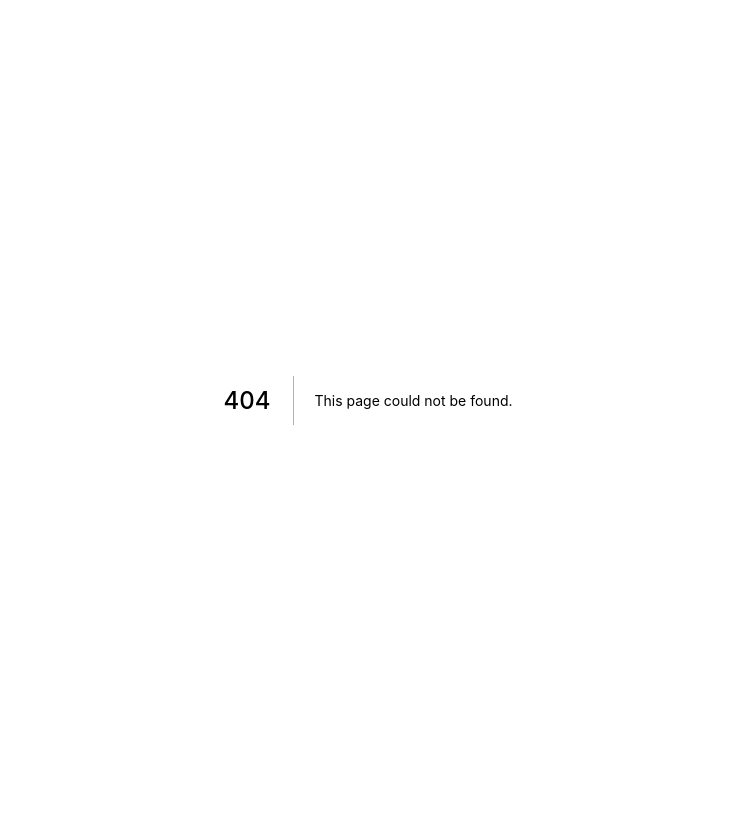
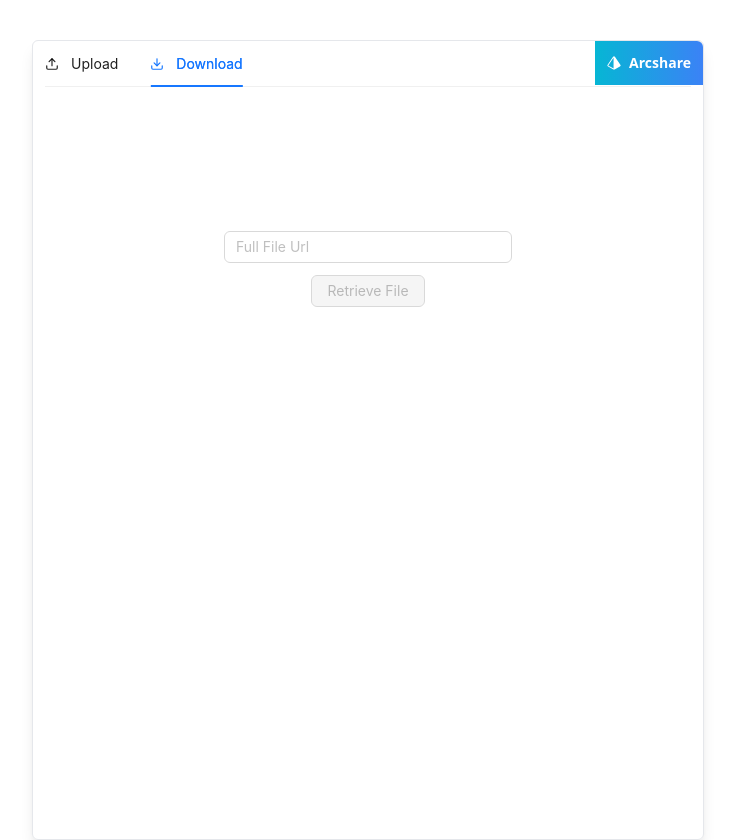
Before and after one commit to therealrinku/roboshare, a Next.js app: page /download in a window 1280 px wide. Before the commit this address had no page. Shown: the whole page, without its empty margins (272-1007 px from the left). Before the commit the page ends 800 px from the top, so only its background shows below. Built offline with nearby package versions, Linux system fonts and the light colour scheme.

Commit message:
UI upgrade

```diff
--- /dev/null
+++ b/components/Layout.tsx
@@ -0,0 +1,60 @@
+import { Avatar, Tabs } from "antd";
+import Link from "next/link";
+import { useRouter } from "next/router";
+import { Fragment } from "react";
+import { FiCreditCard, FiDownload, FiHome, FiUpload } from "react-icons/fi";
+import { IoPrism } from "react-icons/io5";
+
+export default function Layout({ children }: { children: React.ReactChild }) {
+  const router = useRouter();
+
+  const TabItems = [
+    {
+      name: "Upload",
+      icon: <FiUpload />,
+      link: "/",
+    },
+    {
+      name: "Download",
+      icon: <FiDownload />,
+      link: "/download",
+    },
+  ];
+
+  const activeTab = router.pathname === "/" ? "Upload" : "Download";
+  return (
+    <Fragment>
+      <div className="md:mt-10 h-screen mx-auto shadow-lg md:border md:border-black-500 rounded-md w-full max-w-2xl">
+        <div className="relative px-3 sticky top-0">
+          <Tabs
+            items={TabItems.map((item) => {
+              return {
+                label: (
+                  <Link href={item.link}>
+                    <span className="flex items-center gap-3">
+                      {item.icon} {item.name}
+                    </span>
+                  </Link>
+                ),
+                key: item.name,
+              };
+            })}
+            onChange={(e) => {
+              if (e === "Download") router.push("/download");
+              else router.push("/");
+            }}
+            activeKey={activeTab}
+          />
+
+          <Link passHref href="https://arcshare.vercel.app">
+            <a className="rounded-tr-md py-3 px-3 text-white bg-gradient-to-r from-cyan-500 to-blue-500 hover:bg-gradient-to-l text-sm font-bold absolute right-0 top-0 flex items-center gap-2">
+              {" "}
+              <IoPrism /> Arcshare
+            </a>
+          </Link>
+        </div>
+        {children}
+      </div>
+    </Fragment>
+  );
+}
--- a/components/Nav.tsx
+++ /dev/null
@@ -1,15 +0,0 @@
-import Link from "next/link";
-import { IoPrism } from "react-icons/io5";
-
-export default function Nav() {
-  return (
-    <div className="border-0 border-b border-dotted border-violet-500 h-16 flex py-2 flex justify-center">
-      <Link href="/" passHref>
-        <a className="flex gap-2 items-center text-lg font-bold">
-          <IoPrism />
-          <p>Arcshare</p>
-        </a>
-      </Link>
-    </div>
-  );
-}
--- a/pages/_app.tsx
+++ b/pages/_app.tsx
@@ -1,19 +1,25 @@
 import "../styles/globals.css";
 import type { AppProps } from "next/app";
 import Head from "next/head";
+import Layout from "../components/Layout";
 
 function MyApp({ Component, pageProps }: AppProps) {
   return (
     <>
       <Head>
-        <title>Arcshare</title>
-        <meta title="description" content="share files instantly with Ar3share" />
+        <title>Homepage | Arcshare</title>
+        <meta title="description" content="Share files instantly with Ar3share" />
+        <meta title="og:description" content="Share files instantly with Ar3share" />
+
         <link rel="preconnect" href="https://fonts.googleapis.com" />
         <link rel="preconnect" href="https://fonts.gstatic.com" crossOrigin="true" />
         <link href="https://fonts.googleapis.com/css2?family=Inter&display=swap" rel="stylesheet" />
-        <link rel="shortcut icon" href="https://img.icons8.com/office/2x/share.png" />
+        <link rel="shortcut icon" href="https://img.icons8.com/color/1x/prisma-orm.png" />
       </Head>
-      <Component {...pageProps} />
+
+      <Layout>
+        <Component {...pageProps} />
+      </Layout>
     </>
   );
 }
--- /dev/null
+++ b/pages/download.tsx
@@ -0,0 +1,85 @@
+import { Button, Input, Tooltip } from "antd";
+import Head from "next/head";
+import { useState } from "react";
+import { FiExternalLink, FiFile, FiMeh } from "react-icons/fi";
+
+interface Props {
+  fileData: {
+    fileLocation: string;
+    fileName: string;
+  };
+  title: any;
+  image: any;
+}
+
+export default function FileDownloadPage({ title, image }: Props) {
+  const [fileUrl, setFileUrl] = useState("");
+  const [fetching, setFetching] = useState(false);
+  const [fileData, setFileData]: any = useState();
+
+  const apiUrl = process.env.NODE_ENV === "development" ? "http://localhost:3000" : "https://arcshare.vercel.app";
+
+  const fetchFile = async () => {
+    const fileId = fileUrl.slice(fileUrl.indexOf("file/") + 5);
+    setFetching(true);
+    const data = await fetch(`${apiUrl}/api/getFile/${fileId}`).then((res) => res.json());
+    setFileData(data);
+    setFileUrl("")
+    setFetching(false);
+  };
+
+  return (
+    <div>
+      <Head>
+        <title>Download File | Arcshare</title>
+        <meta property="og:image" content={image} />
+      </Head>
+
+      {(!fileUrl || !fileData?.fileLocation) && (
+        <div className="flex flex-col min-h-60 py-32 items-center justify-start">
+          <Tooltip title="Type full url like: https://arcshare.vercel.app/file/399dj">
+            <Input
+              value={fileUrl}
+              onChange={(e) => setFileUrl(e.target.value)}
+              className="w-72 mt-0"
+              placeholder="Full File Url"
+            />
+          </Tooltip>
+          <Button
+            loading={fetching}
+            onClick={fetchFile}
+            disabled={!fileUrl.trim() || fetching}
+            className="bg-blue-500 mt-3 text-sm"
+            type="primary"
+          >
+            {fetching ? "Retrieving File" : " Retrieve File"}
+          </Button>
+        </div>
+      )}
+
+      {fileUrl && fileData && (
+        <div className="flex flex-col min-h-60 py-32 items-center justify-center">
+          {fileData?.fileLocation ? <FiFile size={50} /> : <FiMeh size={50} />}
+          <p className="text-sm mt-5">
+            {fileData?.fileLocation ? "Your file is ready." : "Whooops! File not found. Make sure url is correct."}
+          </p>
+          {fileData?.fileLocation && (
+            <a
+              className="mt-5 text-sm text-blue-500 flex items-center gap-3 text-md hover:text-blue-700 hover:cursor-pointer hover:underline"
+              target="_blank"
+              rel="noreferrer"
+              href={fileData?.fileLocation}
+              download={fileData?.fileName}
+            >
+              <FiExternalLink size={18} />
+              <p>{fileData?.fileName}</p>
+            </a>
+          )}
+          <Button type="primary" className="text-sm mt-5 bg-blue-500" onClick={() => setFileData()}>
+            Download Another File
+          </Button>
+        </div>
+      )}
+    </div>
+  );
+}
--- a/pages/file/[index].tsx
+++ b/pages/file/[index].tsx
@@ -1,38 +1,46 @@
+import { Button } from "antd";
 import Head from "next/head";
-import { FiExternalLink } from "react-icons/fi";
-import Nav from "../../components/Nav";
+import { useRouter } from "next/router";
+import { FiExternalLink, FiFile, FiMeh } from "react-icons/fi";
 
 interface Props {
   fileData: {
     fileLocation: string;
     fileName: string;
-
   };
-  title:string;
-  image:string;
 }
 
-export default function FileDownloadPage({ fileData,title,image }: Props) {
+export default function FileDownloadPage({ fileData }: Props) {
+  const router = useRouter();
   return (
-    <div >
+    <div>
       <Head>
-        <title>{title}</title>
-        <meta
-        property="og:image"
-        content={image}
-      />
+        <title>{fileData?.fileName}</title>
       </Head>
-      <Nav />
 
-      <div  className="flex flex-col min-h-60 max-w-screen-lg w-5/6 py-32 items-center justify-center border-dotted border-2 mx-auto m-5 p-5 rounded-md">
-        <p className="text-md">{fileData?.fileLocation ? "Your file is ready!!" : "Ooops! File not found! Make sure url is correct."}</p>
+      <div className="flex flex-col min-h-60 py-32 items-center justify-center ">
+        {fileData?.fileLocation ? <FiFile size={50} /> : <FiMeh size={50} />}
+
+        <p className="text-sm mt-5">
+          {fileData?.fileLocation ? "Your file is ready." : "Whooops! File not found. Make sure url is correct."}
+        </p>
 
         {fileData?.fileLocation && (
-          <a className="mt-5 text-sm text-blue-500 flex items-center gap-3 text-md hover:text-blue-700 hover:cursor-pointer hover:underline" target="_blank" rel="noreferrer" href={fileData?.fileLocation} download={fileData?.fileName}>
+          <a
+            className="mt-5 text-sm text-blue-500 flex items-center gap-3 text-md hover:text-blue-700 hover:cursor-pointer hover:underline"
+            target="_blank"
+            rel="noreferrer"
+            href={fileData?.fileLocation}
+            download={fileData?.fileName}
+          >
             <FiExternalLink size={18} />
             <p>{fileData?.fileName}</p>
           </a>
         )}
+
+        <Button type="primary" className="text-sm mt-5 bg-blue-500" onClick={() => router.push("/download")}>
+          Download Another File
+        </Button>
       </div>
     </div>
   );
@@ -40,16 +48,12 @@ export default function FileDownloadPage({ fileData,title,image }: Props) {
 
 export const getServerSideProps = async (context: any) => {
   const fileId = context.params.index;
-  const apiUrl = process.env.NODE_ENV==="development" ? 'http://localhost:3000' : 'https://arcshare.vercel.app';
+  const apiUrl = process.env.NODE_ENV === "development" ? "http://localhost:3000" : "https://arcshare.vercel.app";
   const data = await fetch(`${apiUrl}/api/getFile/${fileId}`).then((res) => res.json());
-
-  const dataa = await fetch(`https://jsonplaceholder.typicode.com/users/2`).then((res) => res.json());
 
   return {
     props: {
       fileData: data,
-      image: "https://picsum.photos/200/300",
-      title: dataa.name
     },
   };
 };
--- a/pages/index.tsx
+++ b/pages/index.tsx
@@ -10,7 +10,6 @@ import { useDropzone } from "react-dropzone";
 import { ref, getDownloadURL, uploadBytesResumable } from "firebase/storage";
 import storage from "../firebase";
 import Link from "next/link";
-import Nav from "../components/Nav";
 import { message, Progress } from "antd";
 import { FiFile } from "react-icons/fi";
 
@@ -73,13 +72,8 @@ export default function Home() {
 
   return (
     <div>
-      <Nav />
-
       {!uploadedFileId && !uploading && (
-        <div
-          {...getRootProps()}
-          className="flex flex-col min-h-60 max-w-screen-lg w-5/6 py-32 items-center  justify-center border-dotted border-2 border-violet-500 w-screen mx-auto m-5 p-5 rounded-md"
-        >
+        <div {...getRootProps()} className="flex flex-col min-h-60 max-w-screen-lg py-32 items-center  justify-center">
           <IoFolderOpenOutline size={40} className="mb-3" />
           <input {...getInputProps()} />
           <span className="text-sm flex gap-1 text-lg mt-5">
@@ -89,7 +83,7 @@ export default function Home() {
       )}
 
       {uploading && (
-        <div className="flex flex-col min-h-60 max-w-screen-lg w-5/6 py-32 items-center  justify-center border-dotted border-2 w-screen mx-auto m-5 p-5 rounded-md">
+        <div className="flex flex-col min-h-60 py-32 items-center  justify-center">
           {selectedFile && (
             <p className="flex gap-2 items-center">
               <FiFile />
@@ -122,14 +116,14 @@ export default function Home() {
                 onClick={copyLinkToClipboard}
                 className="flex text-sm items-center gap-2 border border-violet-500 rounded-md py-2 px-3 hover:border-violet-800"
               >
-                <IoReaderOutline size={18}/>
+                <IoReaderOutline size={18} />
                 Copy link
               </button>
               <button
                 onClick={() => setUploadedFileId("")}
                 className="flex text-sm items-center gap-2 border border-violet-500 rounded-md py-2 px-3 hover:border-violet-800"
               >
-                <IoArrowUpCircleOutline size={18}/>
+                <IoArrowUpCircleOutline size={18} />
                 Upload another
               </button>
             </section>
```
